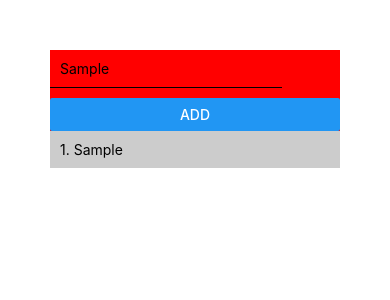
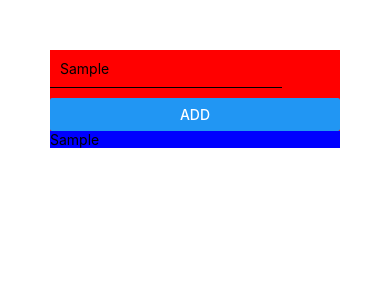
Before and after one commit to monteecode/healthy-habits, a React Native app: screen / in a window 390 px wide. Both pictures are taken after typing "Sample" into the empty fields and a click on the button "ADD". Shown: the top 300 px of the page. Built offline with nearby package versions, Linux system fonts and the light colour scheme.

Commit message:
Convert ScrollView to Flatlist

```diff
--- a/App.js
+++ b/App.js
@@ -7,6 +7,7 @@ import {
   TextInput,
   Button,
   ScrollView,
+  FlatList,
 } from "react-native";
 
 export default function App() {
@@ -17,7 +18,11 @@ export default function App() {
   };
   const addGoalHandler = () => {
     // setenteredGoal([...healthGoals, enteredGoal]);
-    sethealthGoals((currentGoals) => [...currentGoals, enteredGoal]);
+    // sethealthGoals((currentGoals) => [...currentGoals, enteredGoal]);
+    sethealthGoals((currentGoals) => [
+      ...currentGoals,
+      { key: Math.random().toString(), value: enteredGoal },
+    ]);
   };
   return (
     <View style={styles.container}>
@@ -34,13 +39,22 @@ export default function App() {
           onPress={addGoalHandler}
         />
       </View>
-      <ScrollView style={styles.list}>
+      <FlatList
+        keyExtractor={(item, index) => item.key}
+        data={healthGoals}
+        renderItem={(itemData) => (
+          <View style={styles.list}>
+            <Text>{itemData.item.value}</Text>
+          </View>
+        )}
+      />
+      {/* <ScrollView style={styles.list}>
         {healthGoals.map((goal, index) => (
           <View key={index} style={styles.listItem}>
             <Text>{`${index + 1}. ${goal}`}</Text>
           </View>
         ))}
-      </ScrollView>
+      </ScrollView> */}
     </View>
   );
 }
```
